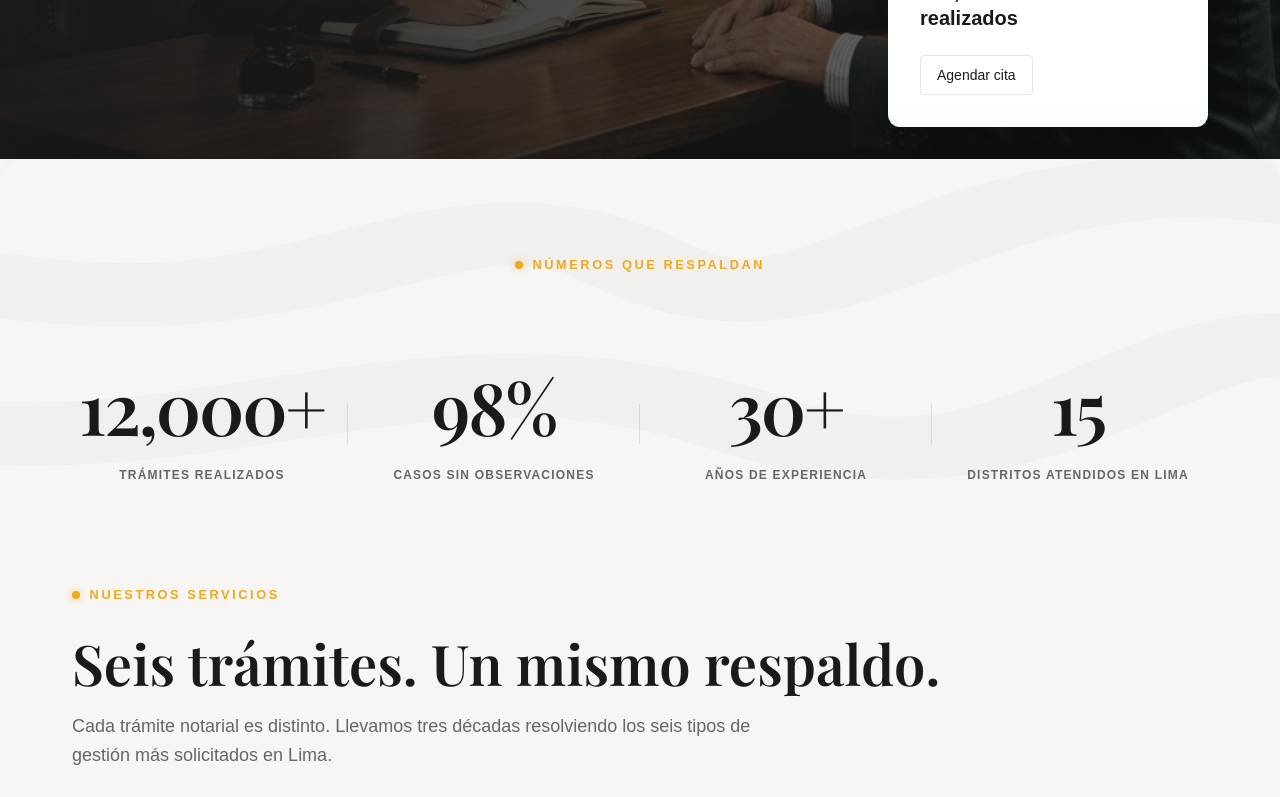
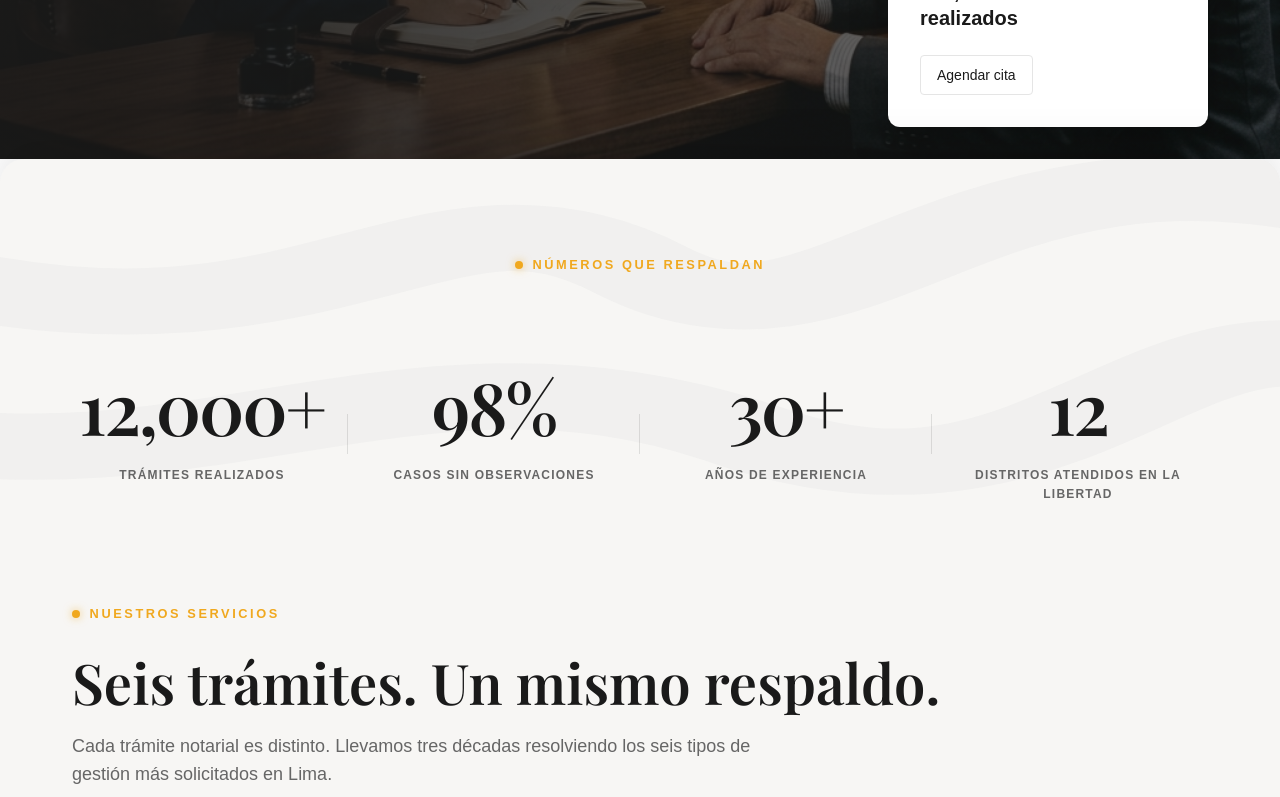
Before and after one commit to Kactis-Labs/Notar-a-Oaelechea, a React (Vite) app: page / in a window 1280 px wide. Shown: the part 641-1438 px from the top of the page. Built offline with nearby package versions, Linux system fonts and the light colour scheme.

Commit message:
fix: update stats label to La Libertad

```diff
--- a/src/components/Stats.jsx
+++ b/src/components/Stats.jsx
@@ -51,8 +51,8 @@ export default function Stats() {
             <p className="stat-label">Años de experiencia</p>
           </div>
           <div className="stat-item">
-            <h3 className="stat-number"><AnimatedCounter value="15" /></h3>
-            <p className="stat-label">Distritos atendidos en Lima</p>
+            <h3 className="stat-number"><AnimatedCounter value="12" /></h3>
+            <p className="stat-label">Distritos atendidos en La Libertad</p>
           </div>
         </div>
       </div>
```
